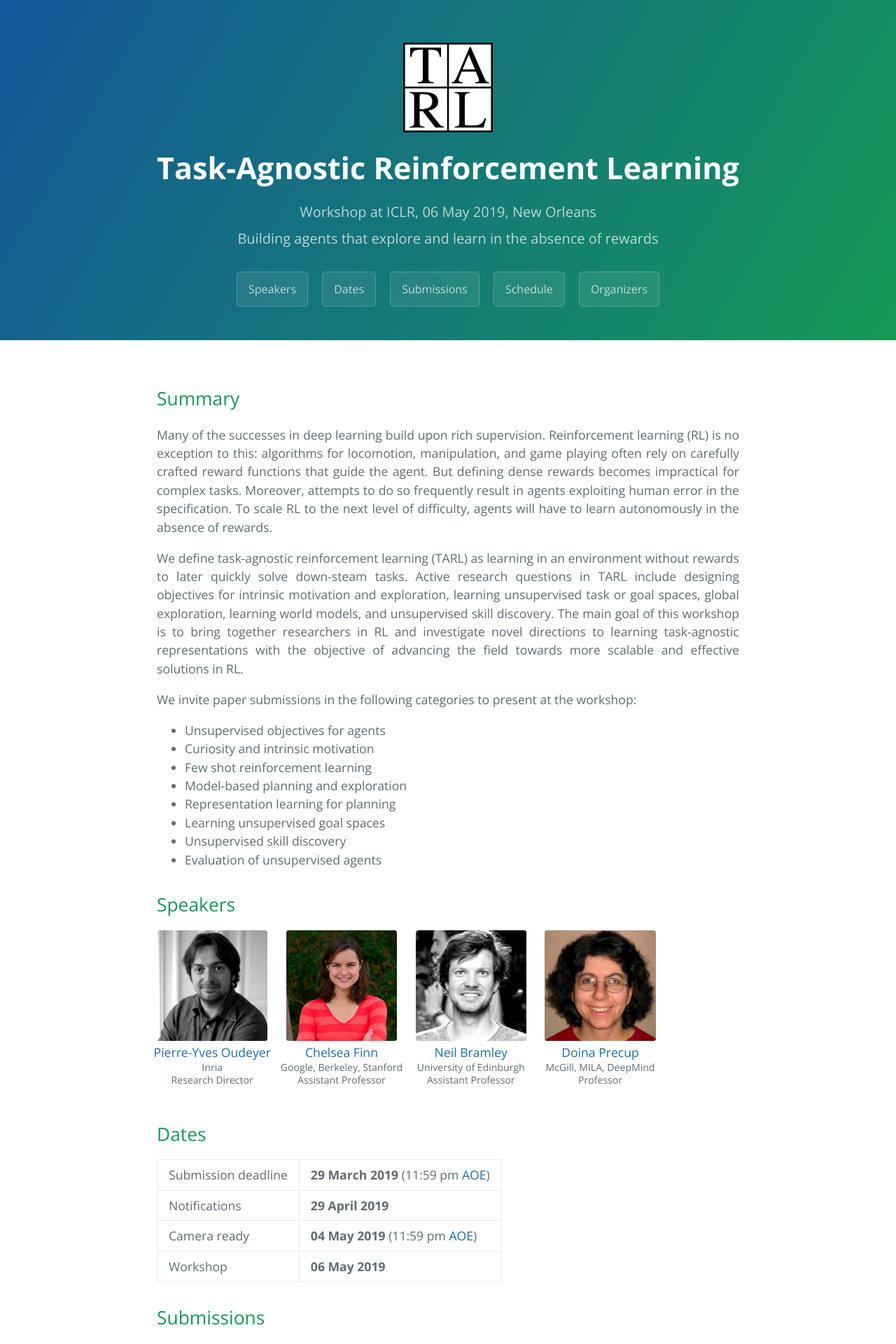
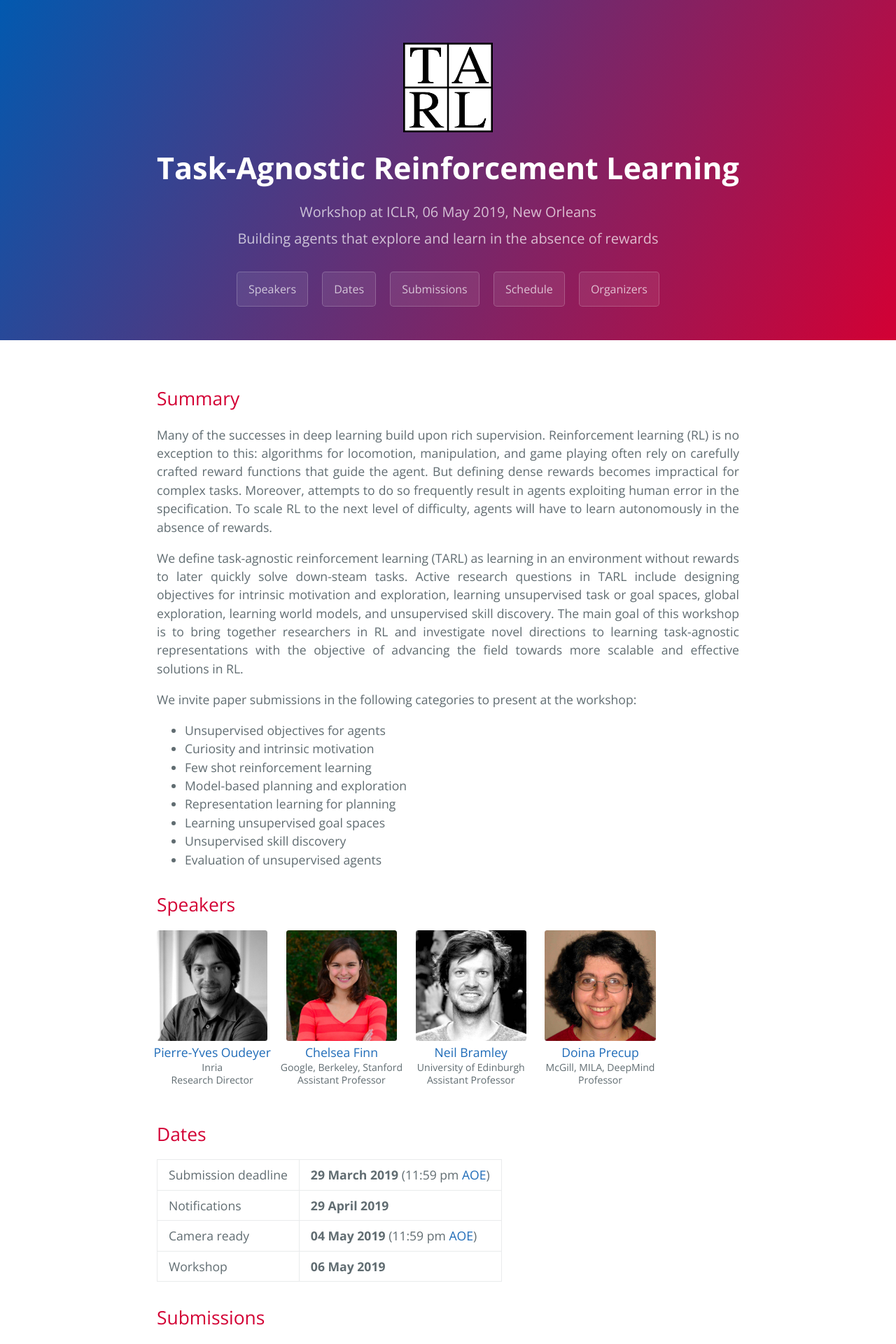
Before and after one commit to tarl2019/tarl2019.github.io, a Jekyll site: the page built from index.md, in a window 1280 px wide. Shown: the top 1920 px of the page at 70% size. Built offline with Jekyll 4.4.1, drawn with Linux system fonts in a browser that asks for light colours.

Commit message:
Change header and headline colors.

```diff
--- a/_layouts/default.html
+++ b/_layouts/default.html
@@ -4,7 +4,7 @@
     <meta charset="UTF-8">
     <title>{{ page.title }}</title>
     <meta name="viewport" content="width=device-width, initial-scale=1">
-    <meta name="theme-color" content="#157878">
+    <meta name="theme-color" content="#863576">
     <link rel="stylesheet" href="{{ '/assets/css/style.css?v=' | append: site.github.build_revision | relative_url }}">
   </head>
   <body>
--- a/_sass/variables.scss
+++ b/_sass/variables.scss
@@ -4,11 +4,11 @@ $medium-breakpoint: 42em !default;
 
 // Headers
 $header-heading-color: #fff !default;
-$header-bg-color: #159957 !default;
-$header-bg-color-secondary: #155799 !default;
+$header-bg-color: #d30034 !default;
+$header-bg-color-secondary: #0259af !default;
 
 // Text
-$section-headings-color: #159957 !default;
+$section-headings-color: #d30034 !default;
 $body-text-color: #606c71 !default;
 $body-link-color: #1e6bb8 !default;
 $blockquote-text-color: #819198 !default;
```
